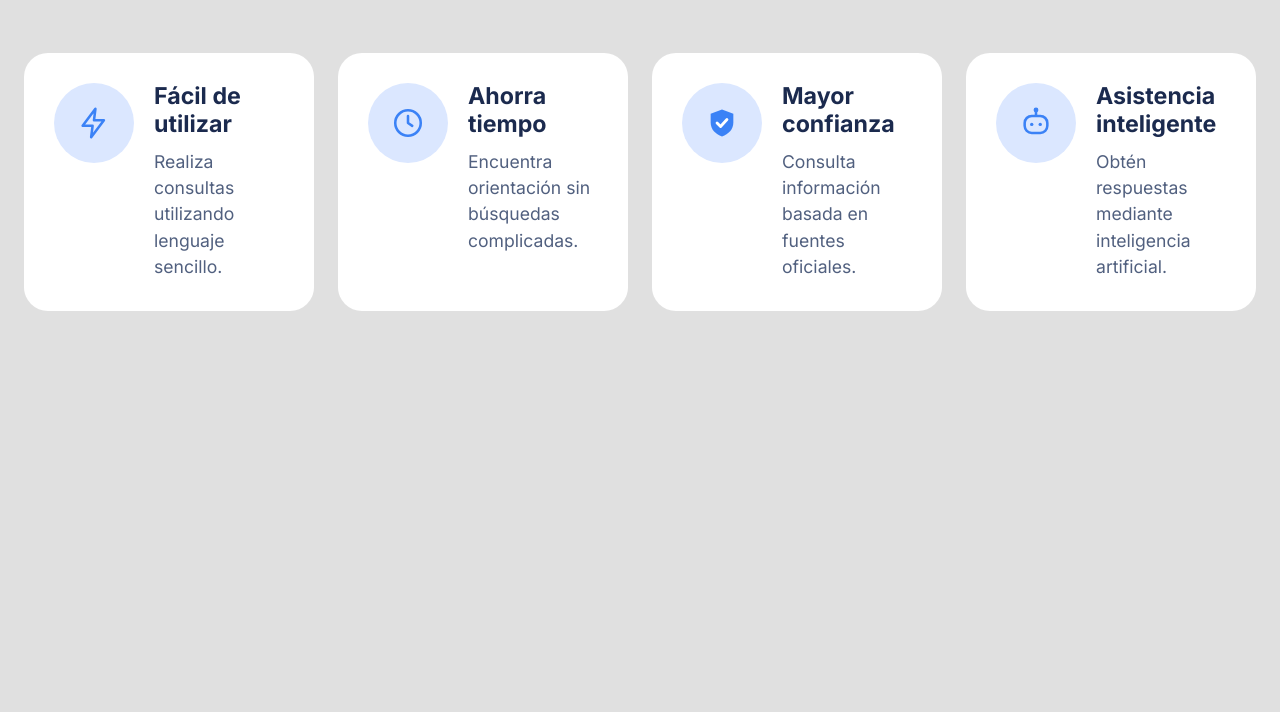
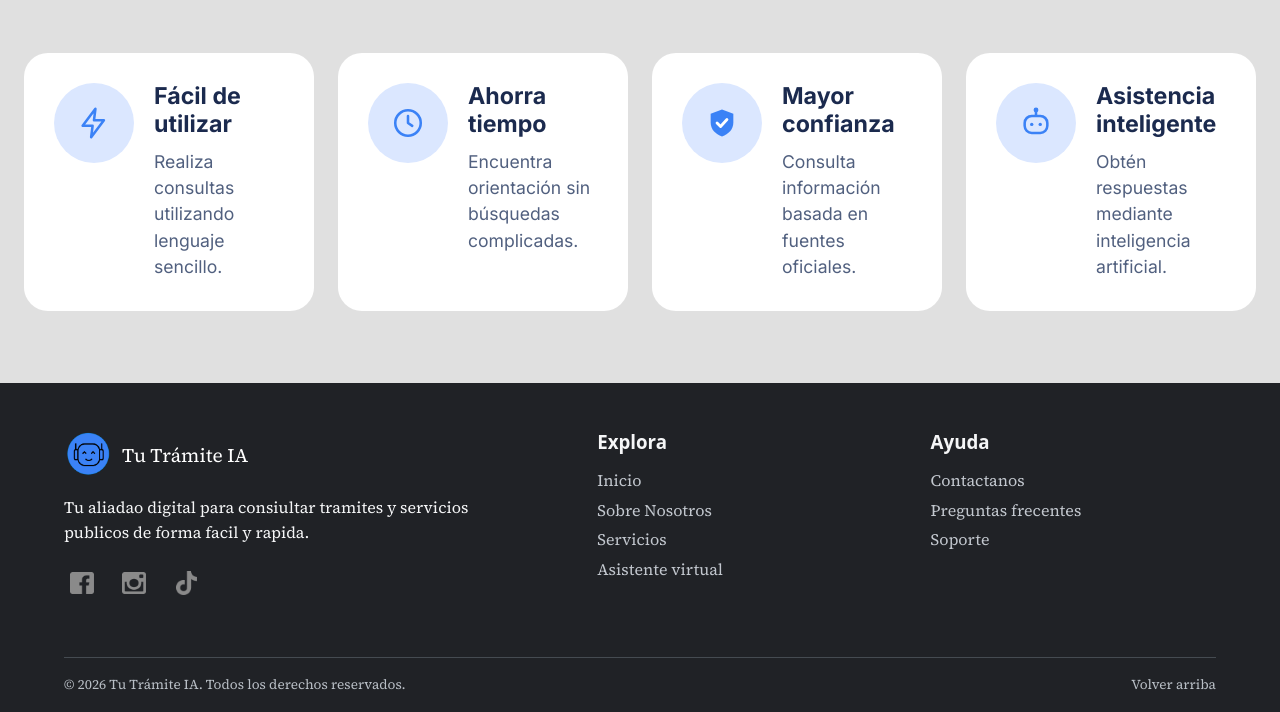
Before and after one commit to IsaacMoreta04/Proyecto_Interfaces, a plain HTML site: page index.html in a window 1280 px wide. Shown: the part 1232-1944 px from the top of the page. Before the commit the page ends 1615 px from the top, so only its background shows below. Drawn offline with Linux system fonts and the light colour scheme.

Commit message:
Add files via upload

```diff
--- a/css/styles.css
+++ b/css/styles.css
@@ -6,6 +6,18 @@
   --fondo: #e0e0e0;
   --contorno: #2a2f45;
   --texto: #1c1c1c;
+  --color-bg: #e5e5e5;
+  --color-white: #ffffff;
+  --color-soft: #f3f4f6;
+  --color-card: #e4e4e4;
+  --color-blue: #3b82f6;
+  --color-blue-dark: #2563eb;
+  --color-dark: #212529;
+  --color-text: #263238;
+  --color-muted: #737b83;
+  --font-main: "Anonymous Pro", monospace;
+  --font-title: "Source Serif 4", serif;
+  --shadow: 0 12px 35px rgba(25, 35, 50, .08);
 }
 
 /* ===== Base ===== */
@@ -868,3 +880,112 @@ body {
   height: 100%;
   object-fit: contain;
 }
+
+/* fOOOTER */
+
+.footer {
+  display: grid;
+  grid-template-columns: 1.7fr 1fr 1fr;
+  gap: 3rem;
+  padding: 3rem clamp(1.25rem, 5vw, 5rem) 1.2rem;
+  background: var(--header);
+  color: #f5f6f7;
+}
+
+.footer__container {
+  max-width: 430px;
+}
+
+.footer__logo {
+  display: inline-flex;
+  align-items: center;
+  gap: 10px;
+  margin-bottom: 1rem;
+  color: #fff;
+  font-size: 1.2rem;
+  text-decoration: none;
+}
+
+.footer__logo img {
+  width: 48px;
+  height: 48px;
+  object-fit: contain;
+}
+
+.footer__container p {
+  line-height: 1.6;
+  color: #f5f6f7;
+}
+
+.footer__social {
+  display: flex;
+  gap: 1rem;
+  margin-top: 1.2rem;
+}
+
+.footer__social a {
+  display: grid;
+  place-items: center;
+  width: 36px;
+  height: 36px;
+  border-radius: 50%;
+  text-decoration: none;
+}
+
+.footer__social img {
+  width: 24px;
+  height: 24px;
+  object-fit: contain;
+}
+
+.footer__links {
+  display: flex;
+  flex-direction: column;
+  align-items: flex-start;
+  gap: 0.7rem;
+}
+
+.footer__links h3 {
+  margin: 0 0 0.5rem;
+  font-family: system-ui, sans-serif;
+
+}
+
+.footer__links a {
+  color: #c2c7ce;
+  text-decoration: none;
+}
+
+.footer__links a:hover,
+.footer__bottom a:hover {
+  color: #8db8ff;
+}
+
+.footer__bottom {
+  grid-column: 1 / -1;
+  display: flex;
+  justify-content: space-between;
+  align-items: center;
+  gap: 1rem;
+  margin-top: 0.5rem;
+  padding-top: 1.2rem;
+  border-top: 1px solid #454b51;
+  color: #b8bec5;
+  font-size: 0.85rem;
+}
+
+.footer__bottom a {
+  color: #b8bec5;
+  text-decoration: none;
+}
+
+@media (max-width: 760px) {
+  .footer {
+    grid-template-columns: 1fr;
+  }
+
+  .footer__bottom {
+    flex-direction: column;
+    text-align: center;
+  }
+}
--- a/index.html
+++ b/index.html
@@ -224,6 +224,58 @@
     </div>
   </section>
 
+  <!-- FOOTER -->
+ <footer class="footer">
+        <div class="footer__container">
+          <a class ="footer__logo" href="#">
+            <img src="./imagenes/LogoRobot.png"
+            alt=" LogoRobot">
+            <span>Tu Trámite IA</span>
+          </a>
+
+          <p>
+            Tu aliadao digital para consiultar tramites y servicios publicos de forma facil y rapida.
+          </p>
+
+            <!-- Redes sociales -->
+            <div class="footer__social">
+              <a href=" #">
+                <img src="./imagenes/facebook.png" alt="Facebook">
+              </a>
+
+              <a href=" #">
+                <img src="./imagenes/instagram.png" alt="Instagram">
+              </a>
+
+              <a href=" #">
+                <img src="./imagenes/TikTok.png" alt="TikTok">
+              </a>
+            </div>
+        </div>
+
+         <div class="footer__links">
+                  <h3> Explora </h3>
+                  <a href= "#"> Inicio</a>
+                  <a href= "#"> Sobre Nosotros </a>
+                  <a href= "#"> Servicios </a>
+                  <a href=" #"> Asistente virtual </a>
+                  </div>
+
+
+                <div class="footer__links">
+                  <h3> Ayuda </h3>
+
+                  <a href= "#"> Contactanos</a>
+                  <a href= "#"> Preguntas frecentes </a>
+                  <a href= "#"> Soporte </a>
+                </div>
+
+                <div class="footer__bottom">
+                  <span> © 2026 Tu Trámite IA. Todos los derechos reservados.</span>
+                  <a href="#">Volver arriba</a>
+                </div>
+    </footer>
+
   <script src="js/main.js"></script>
 </body>
 </html>
```
Also changed, not shown: imagenes/LogoRobot.png (added), imagenes/TikTok.png (added), imagenes/changelog-dark-b1c25ae971bd641b.png (added), imagenes/changelog-fd687bff072883b0.png (added), imagenes/copilot-dark-2b28403b6080e898.png (added), imagenes/copilot-e2b89335a66dba00.png (added), imagenes/facebook.png (added), imagenes/instagram.png (added), imagenes/platform-4ce65ae0bf273ce2.png (added), imagenes/platform-dark-ac89fbf373737ed3.png (added), imagenes/universe-a98cd54821b27569.png (added).
